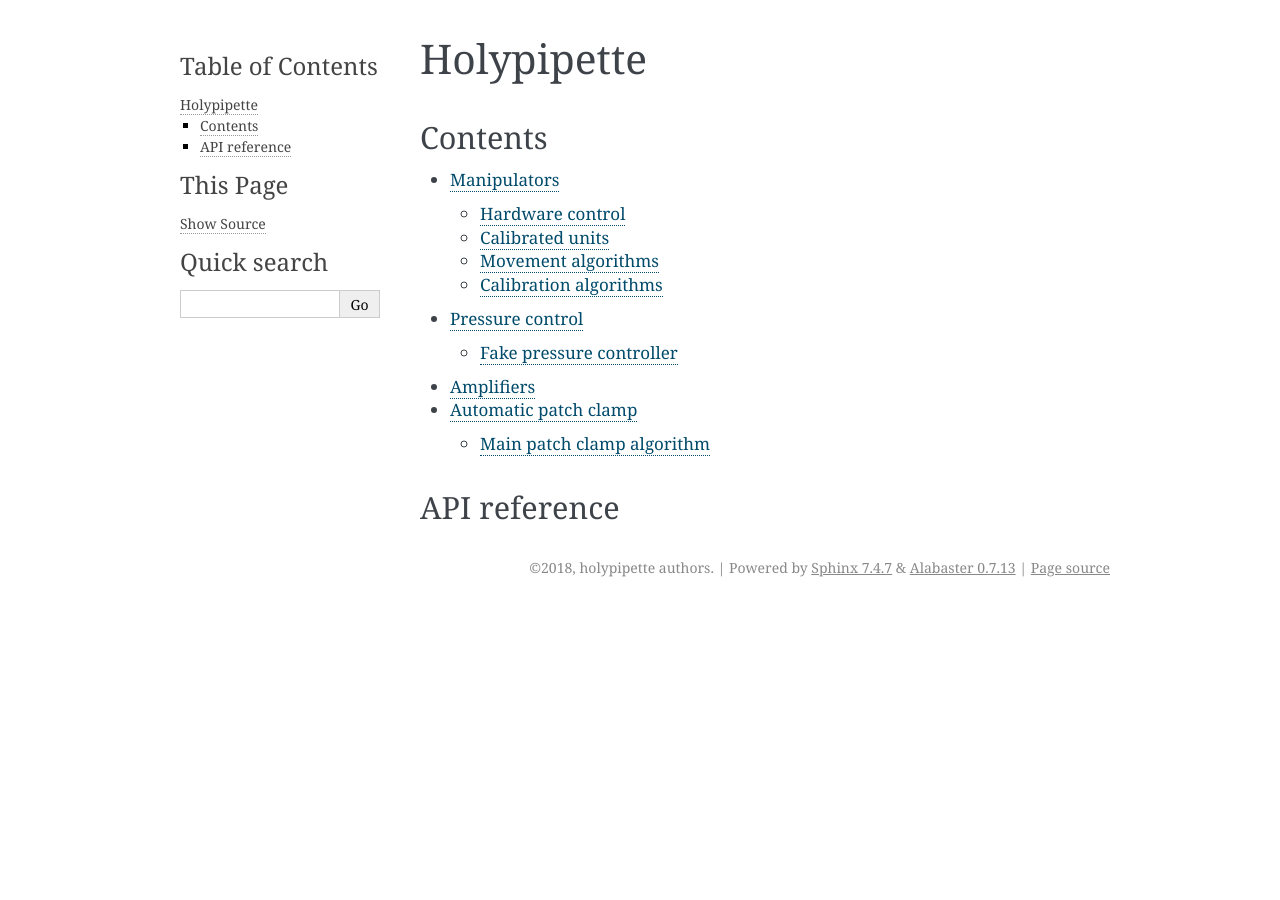
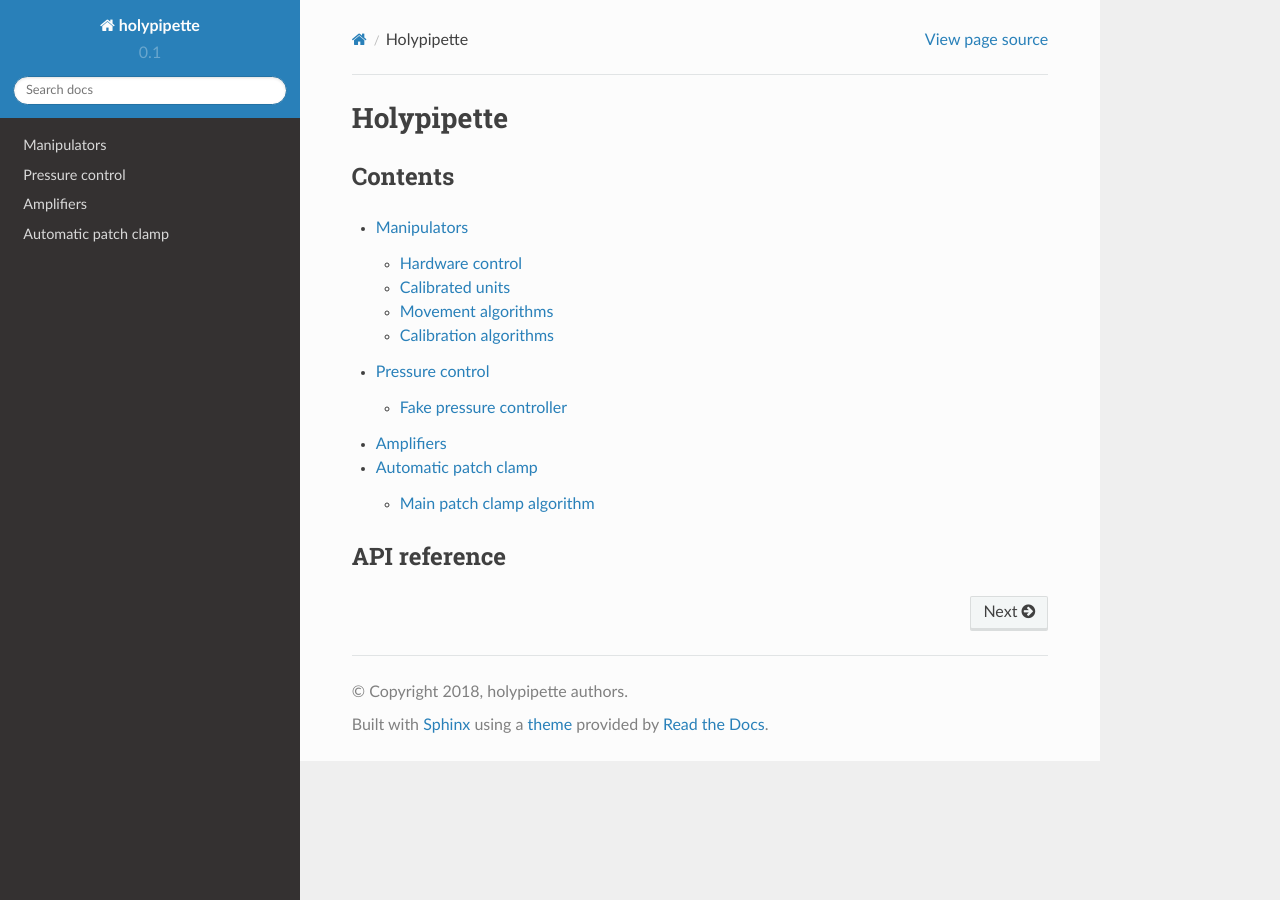
Before and after one commit to romainbrette/holypipette, a Sphinx documentation site: the page built from docs/index.rst, in a window 1280 px wide. Built offline with Sphinx 7.4.7 and the Read the Docs theme 2.0.0, drawn with Linux system fonts in a browser that asks for light colours; pages that are not in the unit, such as notebooks, are missing from menus.

Commit message:
Docs: Use RTD theme if available

```diff
--- a/docs/conf.py
+++ b/docs/conf.py
@@ -76,10 +76,17 @@
 
 # -- Options for HTML output -------------------------------------------------
 
-# The theme to use for HTML and HTML Help pages.  See the documentation for
-# a list of builtin themes.
-#
-html_theme = 'alabaster'
+# on_rtd is whether we are on readthedocs.org, this line of code grabbed from docs.readthedocs.org
+on_rtd = os.environ.get('READTHEDOCS', None) == 'True'
+
+if not on_rtd:
+    # ReadTheDocs theme
+    try:
+        import sphinx_rtd_theme
+        html_theme = "sphinx_rtd_theme"
+        html_theme_path = [sphinx_rtd_theme.get_html_theme_path()]
+    except ImportError:
+        pass  # use the default theme
 
 # Theme options are theme-specific and customize the look and feel of a theme
 # further.  For a list of options available for each theme, see the
```
